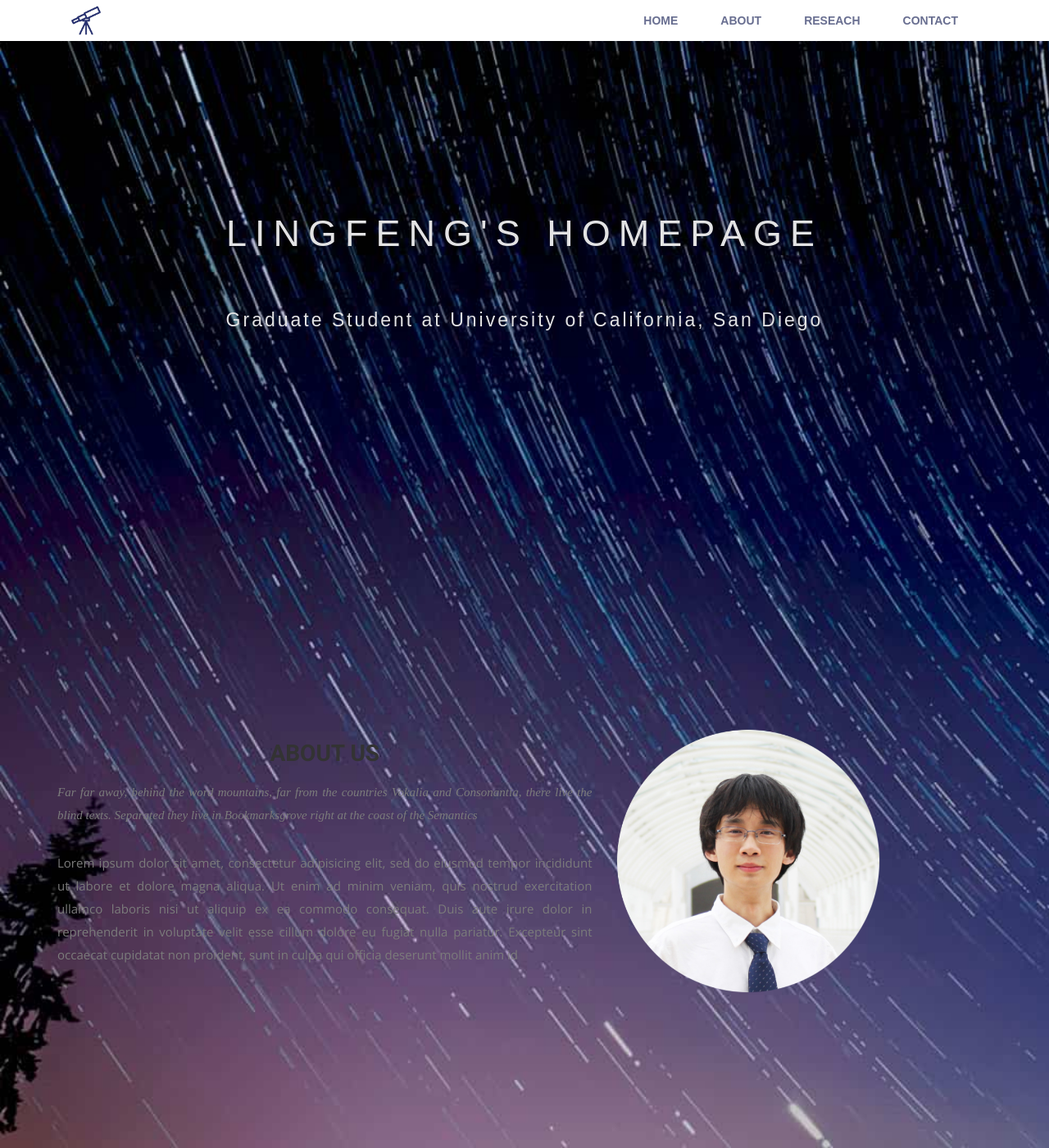
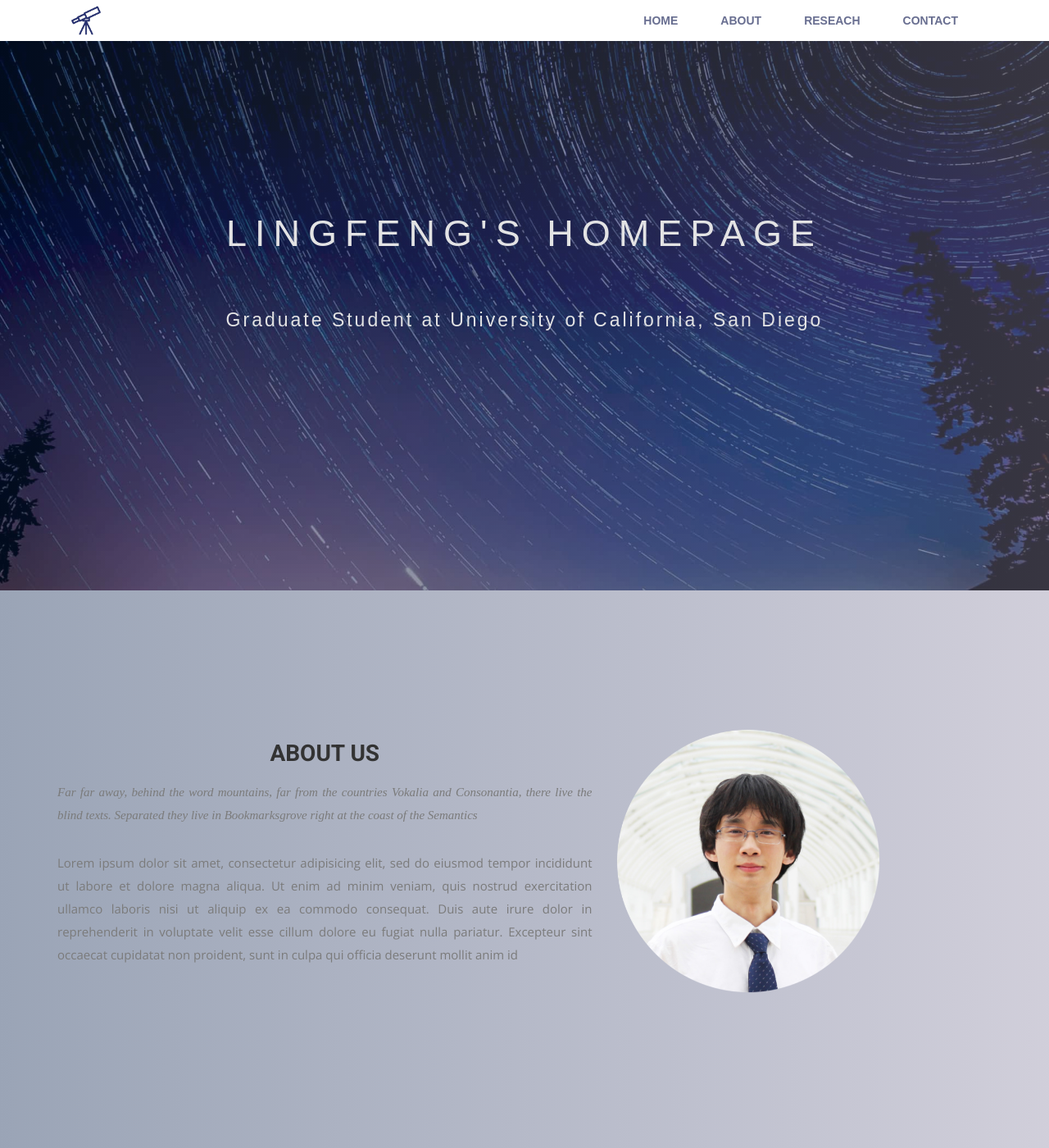
Before and after one commit to wei-lingfeng/lingfeng-wei.github.io, a Jekyll site: the page built from index.html, in a window 1280 px wide and 1400 px high. Shown: the whole window at 82% size. Built offline with Jekyll 4.4.1, drawn with Linux system fonts in a browser that asks for light colours; nearby versions of some CDN libraries; some web fonts are replaced.

Commit message:
Update airspace.css

```diff
--- a/css/airspace.css
+++ b/css/airspace.css
@@ -120,10 +120,22 @@ font header .navbar-default .navbar-nav li a:hover {
   right: 0;
   width: 100%;
   height: 100%;
-  background: url("../img/slider-bg.jpg");
-  background-size: cover;
-  /*background: linear-gradient(to left, #8b86a3, #031c49);
-  opacity: 0.4;*/
+  /*background: url("../img/slider-bg.jpg");
+  background-size: cover;*/
+  background: linear-gradient(to left, #8b86a3, #031c49);
+  opacity: 0.4;
+}
+
+#slider:after {
+  content: "";
+  position: fixed;
+  z-index = -1;
+  left: 0;
+  top: 0;
+  bottom: 0;
+  right: 0;
+  width: 100%;
+  height: 100%;
 }
 
 #slider .block {
```
